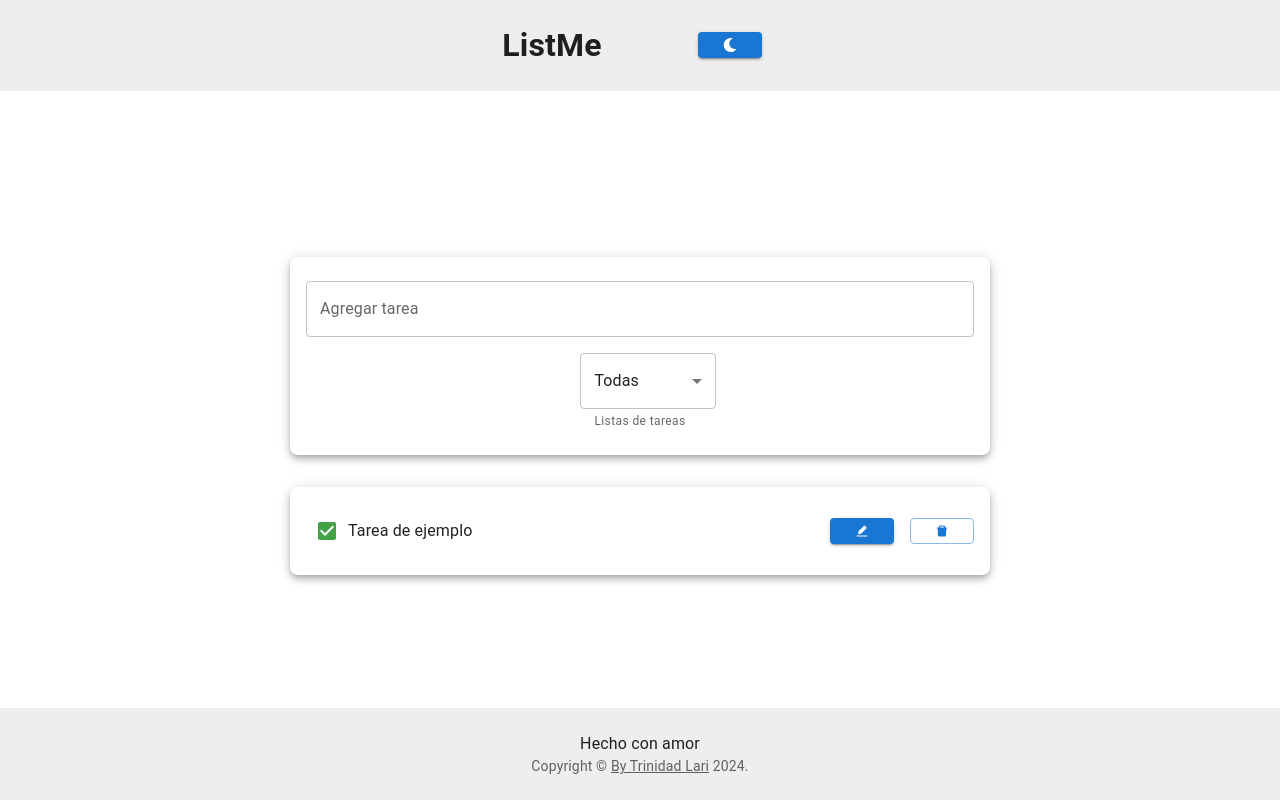
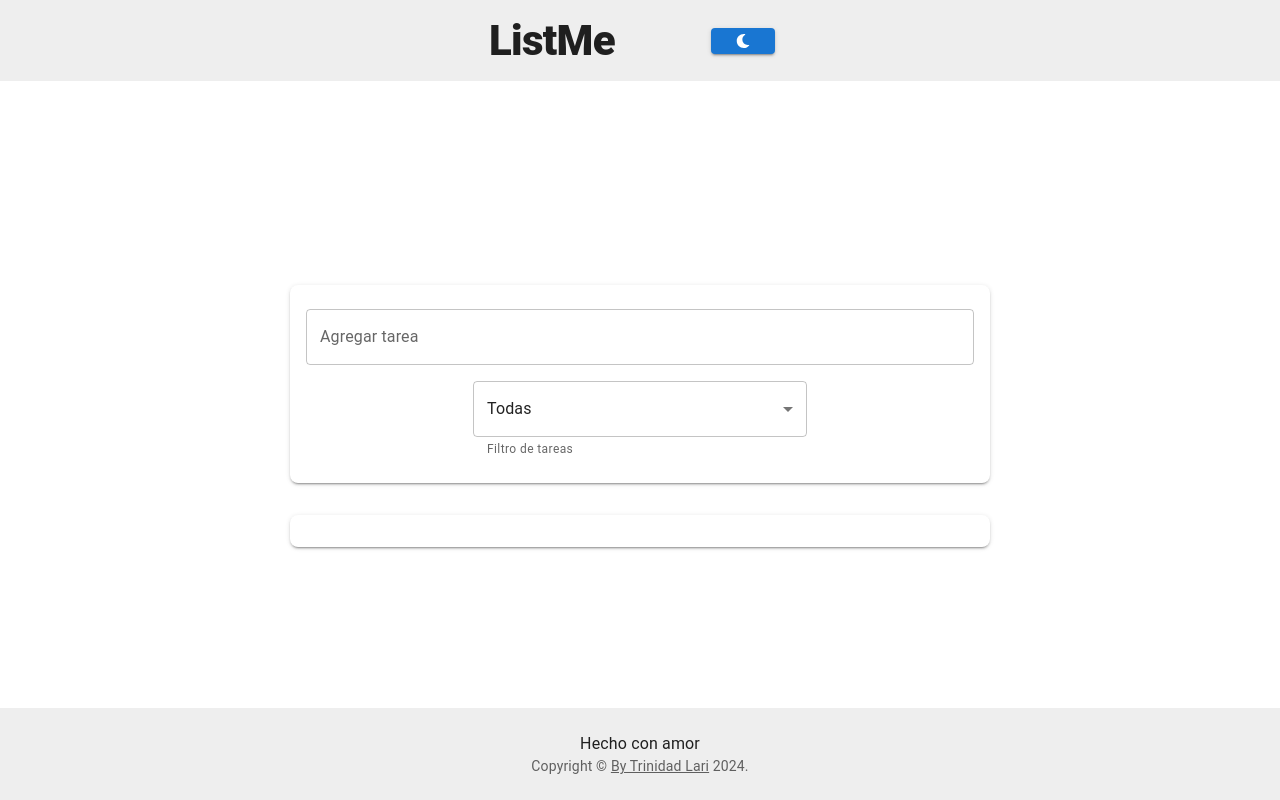
Before and after one commit to TrinidadLari/ListMe, a React (Vite) app: page / in a window 1280 px wide. Built offline with nearby package versions, Linux system fonts and the light colour scheme.

Commit message:
functionality to add new task

```diff
--- a/package.json
+++ b/package.json
@@ -17,7 +17,8 @@
     "react": "^18.3.1",
     "react-dom": "^18.3.1",
     "react-icons": "^5.2.1",
-    "styled-components": "^6.1.11"
+    "styled-components": "^6.1.11",
+    "uuid": "^10.0.0"
   },
   "devDependencies": {
     "@types/react": "^18.3.3",
--- a/src/App.jsx
+++ b/src/App.jsx
@@ -1,13 +1,25 @@
-import { DarkMode } from './components/DarkMode'
+
+// import { Container } from '@mui/material';
+import { useState } from 'react';
+
+import { DarkMode } from './components/DarkMode';
+
+
+
 
 import './App.css'
 
+
 function App() {
+  const [tasks, setTasks] = useState([]);
 
+  const handleAddTask = (newTask) => {
+    setTasks([...tasks, newTask]);
+  };
 
   return (
     <>
-      <DarkMode />
+      <DarkMode onAddTask={handleAddTask} tasks={tasks} />
     </>
   )
 }
--- a/src/components/CheckList.jsx
+++ b/src/components/CheckList.jsx
@@ -1,3 +1,4 @@
+/* eslint-disable react/prop-types */
 import { AiFillDelete, AiFillEdit } from "react-icons/ai";
 
 import { Box } from "@mui/material";
@@ -7,14 +8,10 @@ import { green } from "@mui/material/colors";
 
 const label = { inputProps: { 'aria-label': 'Checkbox demo' } };
 
-export const CheckList = (darkMode) => {
+export const CheckList = ({ darkMode, tasks }) => {
   return (
     <>
-      <Box
-        display="flex"
-        justifyContent="space-between"
-        alignItems="center"
-        sx={{
+      <Box sx={{
         bgcolor: 'background.paper',
         boxShadow: (theme) => (
           darkMode
@@ -25,7 +22,14 @@ export const CheckList = (darkMode) => {
         p: 2,
         width: 700,
         mt: 4
-        }}
+      }}>
+        {tasks.map(task => (
+          <Box
+            key={task.id}
+            display="flex"
+            justifyContent="space-between"
+            alignItems="center"
+
           >
             <Box
               display="flex"
@@ -42,7 +46,7 @@ export const CheckList = (darkMode) => {
                   },
                 }}
               />
-          <p>Tarea de ejemplo </p>
+              <p>{task.description}</p>
             </Box>
             <div>
               <Button variant="contained" sx={{ mx: 2 }}>
@@ -54,6 +58,8 @@ export const CheckList = (darkMode) => {
             </div>
 
           </Box >
+        ))}
+      </Box>
     </>
   )
 }
--- a/src/components/DarkMode.jsx
+++ b/src/components/DarkMode.jsx
@@ -1,3 +1,5 @@
+/* eslint-disable react/prop-types */
+
 import { useState } from 'react';
 
 import { Footer } from '../layout/Footer';
@@ -10,6 +12,7 @@ import Button from '@mui/material/Button';
 import CssBaseline from '@mui/material/CssBaseline';
 import { Box } from '@mui/material';
 import { ThemeProvider, createTheme } from '@mui/material/styles';
+import { Typography } from '@mui/material';
 
 const lightTheme = createTheme({
   palette: {
@@ -25,7 +28,7 @@ const darkTheme = createTheme({
 
 
 
-export const DarkMode = () => {
+export const DarkMode = ({ onAddTask, tasks }) => {
   const [darkMode, setDarkMode] = useState(false);
 
   const handleThemeChange = () => {
@@ -44,15 +47,15 @@ export const DarkMode = () => {
           backgroundColor: (theme) =>
             theme.palette.mode === 'light' ? theme.palette.grey[200] : theme.palette.grey[800],
         }}>
-        <h1>ListMe</h1>
+        <Typography variant="h1" sx={{ fontSize: '42px', fontWeight: "800", py: 2 }}>ListMe</Typography>
         <div style={{ padding: 16 }}>
           <Button variant="contained" onClick={handleThemeChange}>
             {darkMode ? <FaSun /> : <FaMoon />}
           </Button>
         </div>
       </Box>
-      <NavSelect />
-      <CheckList />
+      <NavSelect darkMode={darkMode} onAddTask={onAddTask} />
+      <CheckList darkMode={darkMode} tasks={tasks} />
       <Footer />
     </ThemeProvider>
   );
--- a/src/components/NavSelect.jsx
+++ b/src/components/NavSelect.jsx
@@ -1,51 +1,43 @@
-import * as React from 'react';
-// import { useTheme } from '@mui/material/styles';
-// import OutlinedInput from '@mui/material/OutlinedInput';
-// import InputLabel from '@mui/material/InputLabel';
+/* eslint-disable react/prop-types */
+import { useState } from 'react';
+
+import FormControl from '@mui/material/FormControl';
+import FormHelperText from '@mui/material/FormHelperText';
 import MenuItem from '@mui/material/MenuItem';
-import FormControl from '@mui/material/FormControl';
 import Select from '@mui/material/Select';
+import TextField from '@mui/material/TextField';
+import { Box } from '@mui/material';
 
-// const ITEM_HEIGHT = 48;
-// const ITEM_PADDING_TOP = 8;
-// const MenuProps = {
-//   PaperProps: {
-//     style: {
-//       maxHeight: ITEM_HEIGHT * 4.5 + ITEM_PADDING_TOP,
-//       width: 250,
-//     },
-//   },
-// };
-
-// const names = [
-//   'Oliver Hansen',
-//   'Van Henry',
-//   'April Tucker',
-//   'Ralph Hubbard',
-//   'Omar Alexander',
-//   'Carlos Abbott',
-//   'Miriam Wagner',
-//   'Bradley Wilkerson',
-//   'Virginia Andrews',
-//   'Kelly Snyder',
-// ];
-
-//gggggg
+import { v4 as uuidv4 } from 'uuid';
 
 
+export const NavSelect = ({ darkMode, onAddTask }) => {
+  const [state, setState] = useState('Todas');
+  const [description, setDescription] = useState("");
 
-import FormHelperText from '@mui/material/FormHelperText';
+  const handleChange = (e) => {
+    setState(e.target.value);
+  };
 
-import { Box } from '@mui/material';
-import TextField from '@mui/material/TextField';
+  const handleDescriptionChange = (e) => {
+    setDescription(e.target.value);
+  };
 
+  const handleAddTask = () => {
+    if (description.trim() !== "") {
+      onAddTask({ description, checked: false, id: uuidv4() });
+      setDescription("");
+    } else {
+      alert("La tarea no puede estar vacía");
+    }
+  };
 
-export const NavSelect = (darkMode) => {
-  const [state, setState] = React.useState('Todas');
+  const handleKeyDown = (e) => {
+    if (e.key === 'Enter') {
+      handleAddTask();
+    }
+  };
 
-  const handleChange = (event) => {
-    setState(event.target.value);
-  };
 
   return (
     <>
@@ -67,47 +59,23 @@ export const NavSelect = (darkMode) => {
           mt: 4
         }}
       >
-        <TextField id="outlined-basic" label="Agregar tarea" variant="outlined" sx={{ m: 1, width: '100%' }} />
-        <div>
+        <TextField id="outlined-basic" label="Agregar tarea" variant="outlined" sx={{ m: 1, width: '100%' }} value={description} onChange={handleDescriptionChange} onKeyDown={handleKeyDown}
+        />
 
-          <FormControl sx={{ m: 1, width: '100%' }}>
+        <FormControl sx={{ m: 1, width: '50%' }}>
           <Select
             value={state}
             onChange={handleChange}
             inputProps={{ 'aria-label': 'Without label' }}
             fullWidth
           >
-              <MenuItem value={'Todas'} fullWidth>Todas</MenuItem>
-              <MenuItem value={'Realizadas'} fullWidth>Realizadas</MenuItem>
-              <MenuItem value={'Pendientes'} fullWidth>Pendientes</MenuItem>
+            <MenuItem value={'Todas'}>Todas</MenuItem>
+            <MenuItem value={'Realizadas'} >Realizadas</MenuItem>
+            <MenuItem value={'Pendientes'} >Pendientes</MenuItem>
           </Select>
-            <FormHelperText>Listas de tareas</FormHelperText>
+          <FormHelperText>Filtro de tareas</FormHelperText>
         </FormControl>
-        </div>
-        {/* <div>
-          <FormControl sx={{ m: 1, width: 300 }}>
-            <InputLabel id="demo-multiple-name-label">Name</InputLabel>
-            <Select
-              labelId="demo-multiple-name-label"
-              id="demo-multiple-name"
-              multiple
-              value={personName}
-              onChange={handleChange}
-              input={<OutlinedInput label="Name" />}
-              MenuProps={MenuProps}
-            >
-              {names.map((name) => (
-                <MenuItem
-                  key={name}
-                  value={name}
-                  style={getStyles(name, personName, theme)}
-                >
-                  {name}
-                </MenuItem>
-              ))}
-            </Select> */}
-        {/* </FormControl>
-    </div > */}
+
       </Box >
     </>
   );
```
Also changed, not shown: 1 other file (tests, documents, lock files or other folders). Lines whose indentation alone changed are shown as unchanged.
